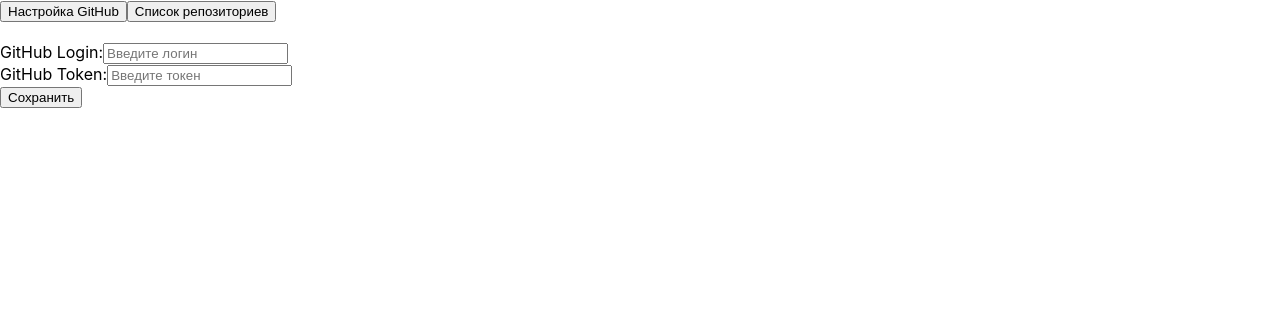
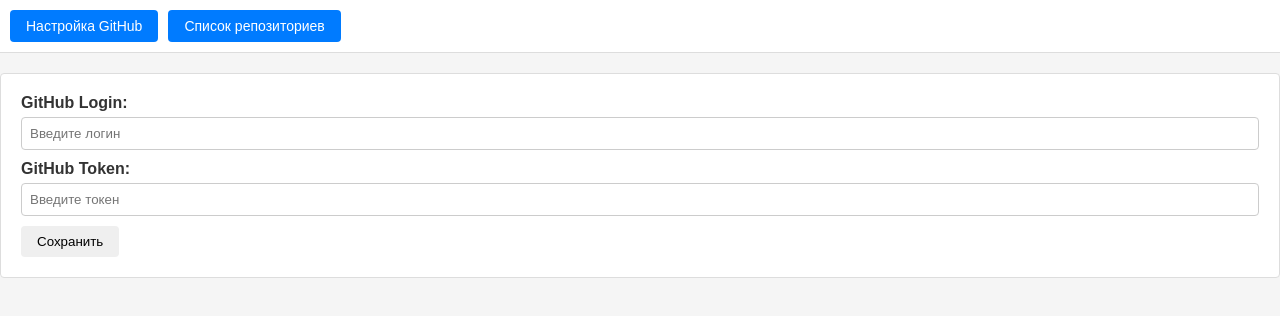
Before and after one commit to Artur023/github-admin, a React (Create React App) app: page / in a window 1280 px wide. Shown: the top 316 px of the page. Built offline with nearby package versions, Linux system fonts and the light colour scheme.

Commit message:
feat: css

```diff
--- a/src/index.css
+++ b/src/index.css
@@ -1,13 +1,97 @@
-body {
-  margin: 0;
-  font-family: -apple-system, BlinkMacSystemFont, 'Segoe UI', 'Roboto', 'Oxygen',
-    'Ubuntu', 'Cantarell', 'Fira Sans', 'Droid Sans', 'Helvetica Neue',
-    sans-serif;
-  -webkit-font-smoothing: antialiased;
-  -moz-osx-font-smoothing: grayscale;
+* {
+    box-sizing: border-box;
+    margin: 0;
+    padding: 0;
 }
 
-code {
-  font-family: source-code-pro, Menlo, Monaco, Consolas, 'Courier New',
-    monospace;
+body {
+    font-family: Arial, sans-serif;
+    background-color: #f5f5f5;
+    color: #333;
 }
+
+.container {
+    max-width: 800px;
+    margin: 0 auto;
+    padding: 20px;
+}
+
+nav {
+    background-color: #fff;
+    border-bottom: 1px solid #ddd;
+    padding: 10px;
+    margin-bottom: 20px;
+}
+
+nav button {
+    margin-right: 10px;
+    padding: 8px 16px;
+    background-color: #007bff;
+    color: #fff;
+    border: none;
+    cursor: pointer;
+    border-radius: 4px;
+    font-size: 14px;
+}
+
+nav button:hover {
+    background-color: #0056b3;
+}
+
+form {
+    background-color: #fff;
+    padding: 20px;
+    border-radius: 4px;
+    margin-bottom: 20px;
+    border: 1px solid #ddd;
+}
+
+form div {
+    margin-bottom: 10px;
+}
+
+form label {
+    display: block;
+    margin-bottom: 5px;
+    font-weight: bold;
+}
+
+form input,
+form select {
+    width: 100%;
+    padding: 8px;
+    border: 1px solid #ccc;
+    border-radius: 4px;
+}
+
+button {
+    padding: 8px 16px;
+    margin-right: 5px;
+    border: none;
+    border-radius: 4px;
+    cursor: pointer;
+}
+
+button:hover {
+    opacity: 0.9;
+}
+
+.modal-overlay {
+    position: fixed;
+    top: 0;
+    left: 0;
+    right: 0;
+    bottom: 0;
+    background-color: rgba(0, 0, 0, 0.5);
+    display: flex;
+    align-items: center;
+    justify-content: center;
+}
+
+.modal-content {
+    background-color: #fff;
+    padding: 20px;
+    border-radius: 4px;
+    max-width: 600px;
+    width: 100%;
+}
```
